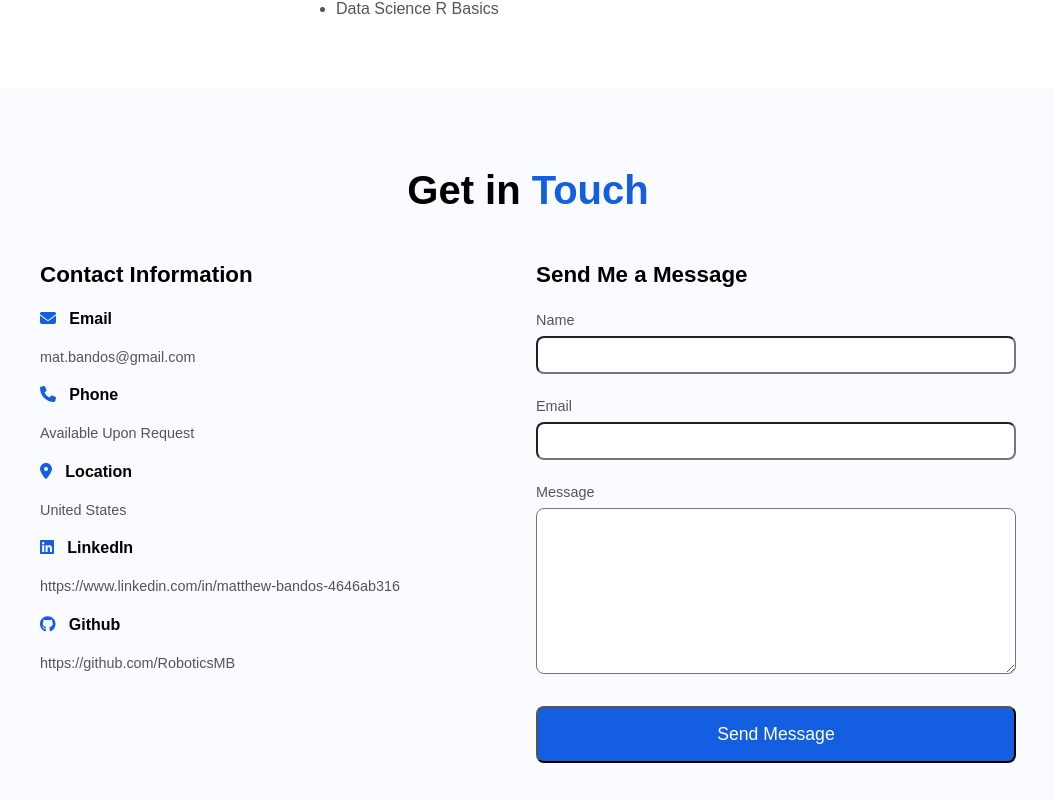
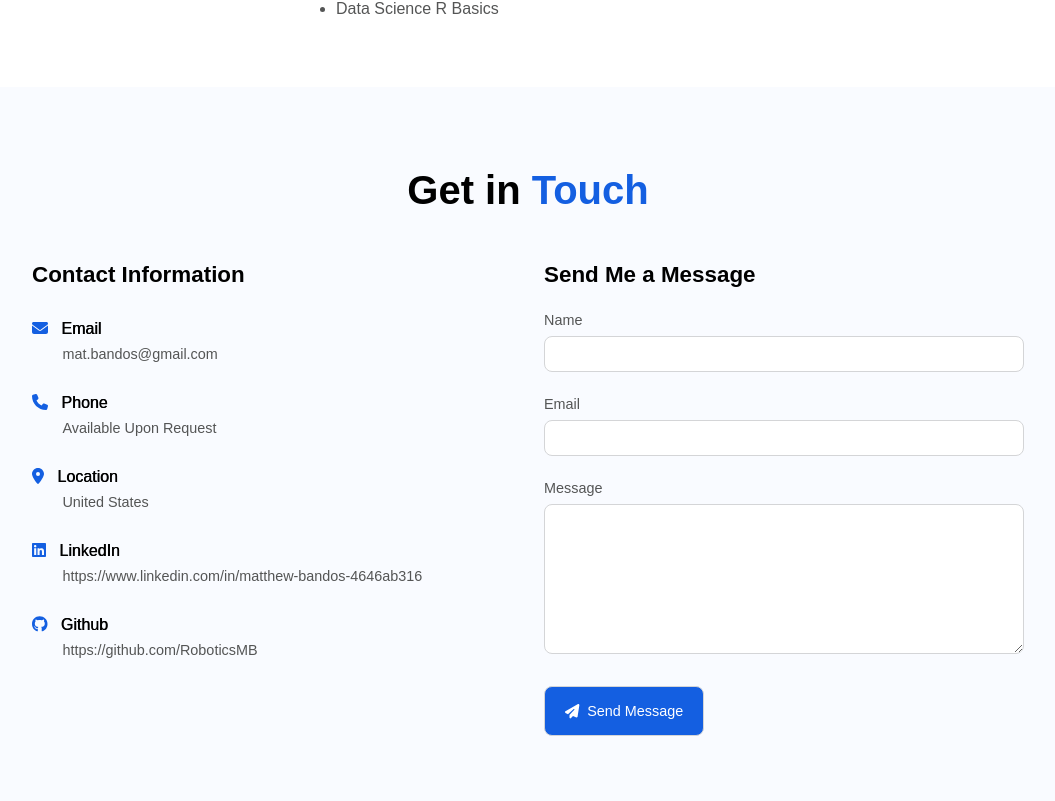
Before and after one commit to RoboticsMB/Personal_Website_2.0, a React (Create React App) app: page / in a window 1280 px wide. Shown: the part 6758-7559 px from the top of the page, without its empty margins (112-1167 px from the left). Built offline with nearby package versions, Linux system fonts and the light colour scheme.

Commit message:
Finished styling the contact page

```diff
--- a/src/Components/Contact/Contact.css
+++ b/src/Components/Contact/Contact.css
@@ -18,7 +18,7 @@
     display: flex;
     flex-wrap: wrap;
     justify-content: center;
-    gap: 1rem;
+    gap: 2rem;
 }
 
 .contact-container p{
@@ -43,6 +43,18 @@
     color: #145fe1;
 }
 
+.contact-type h4{
+    font-weight: 500;
+    text-shadow: .025rem 0 0 currentColor;
+    margin-top: 2rem;
+    margin-bottom: .5rem;
+}
+
+.contact-type p{
+    margin-top: .5rem;
+    margin-left: 1.9rem;
+}
+
 .contact-form form{
     display: flex;
     flex-direction: column;
@@ -53,21 +65,30 @@
 }
 
 .contact-form input{
+    border: .1rem solid #d4d5d7;
     border-radius: 0.5rem;
     height: 2rem;
 }
 
 .contact-form textarea{
     border-radius: 0.5rem;
-    height: 10rem;
+    border: .1rem solid #d4d5d7;
+    height: 9rem;
     resize: vertical;
 }
 
 .contact-form button{
-    font-size: 1.1rem;
+    cursor: pointer;
+    font-size: .9rem;
     margin: 2rem 0rem;
     padding: 1rem;
+    width: 10rem;
+    border: .1rem solid #d4d5d7;
     border-radius: .5rem;
     background: #145fe1;
     color: white;
 }
+
+.contact-form button svg{
+    margin-right: 0.5rem;
+}
--- a/src/Components/Contact/Contact.js
+++ b/src/Components/Contact/Contact.js
@@ -1,6 +1,6 @@
 import './Contact.css'
 import { FontAwesomeIcon } from '@fortawesome/react-fontawesome';
-import { faEnvelope, faPhone, faLocationDot } from '@fortawesome/free-solid-svg-icons'
+import { faEnvelope, faPhone, faLocationDot, faPaperPlane } from '@fortawesome/free-solid-svg-icons'
 import { faLinkedin, faGithub } from '@fortawesome/free-brands-svg-icons'
 
 function Contact(){
@@ -56,7 +56,7 @@ function Contact(){
                         <input type="email" required/>
                         <p>Message</p>
                         <textarea required></textarea>
-                        <button type="submit">Send Message</button>
+                        <button type="submit"><FontAwesomeIcon icon={faPaperPlane} />Send Message</button>
                     </form>
                 </div>
             </div>
```
